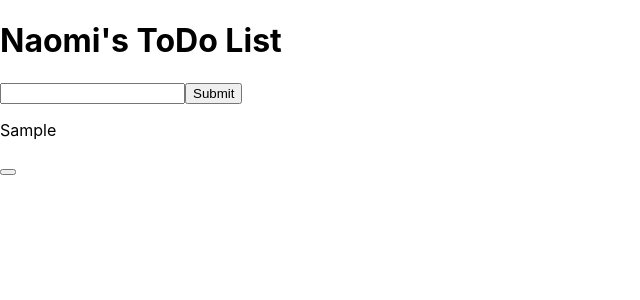
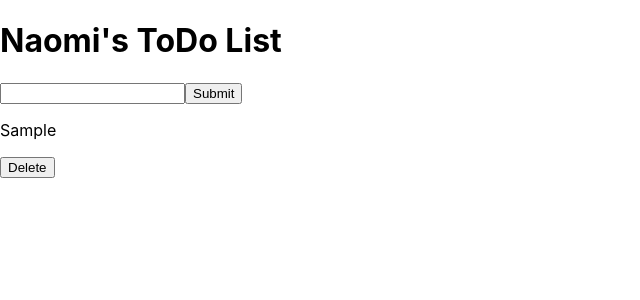
Before and after one commit to naomiuwa/todo-list, a React (Create React App) app: page / in a window 1280 px wide. Both pictures are taken after typing "Sample" into the empty fields and a click on the input 213 px from the left and 93 px from the top of the page. Shown: the top 300 px of the page, without its empty margins (0-640 px from the left). Built offline with nearby package versions, Linux system fonts and the light colour scheme.

Commit message:
created a function to delete a todo from the list

```diff
--- a/src/App.js
+++ b/src/App.js
@@ -17,13 +17,25 @@ function App() {
   //here we can see the latest value of our list
   //console.log(todos)
 
+  //this function removes an item from the todo list
+  //the function takes in the index of item that it removed as an argument
+  function removeTodo (todoIndex) {
+  //a copy of the todos state
+    const todosCopy = [...todos];
+
+  //here we remove the one item using splice
+  todosCopy.splice(todoIndex, 1)
+
+  setTodos(todosCopy);
+  }
+
   return (
     <div className="App">
       <h1> Naomi's ToDo List</h1>
   {/* here we are passing the function down as a prop so that the list updates when the user clicks the submit button to add a new item */}
       <Form addTodo={addTodo} />
   {/* here we are passing the state variable down as a prop to render each item submitted*/}
-      <TodoList todos={todos}/>
+      <TodoList todos={todos} removeTodo={removeTodo}/>
     </div>
   );
 }
--- a/src/Components/ListItem.js
+++ b/src/Components/ListItem.js
@@ -1,10 +1,12 @@
 //this component will rendered through the TodoList component
 
-function ListItem({ text }) {
+function ListItem({ text, removeTodo }) {
   return (
     <div>
+    {/* the p tag has the prop of the text value entered  */}
       <p> {text} </p>
-      <button></button>
+      {/* onClick invokes the removeTodo prop/function & the TodoList component removes the index at which it has to be deleted*/}
+      <button onClick={removeTodo}>Delete</button>
     </div>
   );
 }
--- a/src/Components/TodoList.js
+++ b/src/Components/TodoList.js
@@ -1,13 +1,22 @@
 import ListItem from "./ListItem";
 
 //passing down the todos state variable as a prop to render
-function TodoList({ todos }) {
+function TodoList({ todos, removeTodo }) {
   return (
     <div>
       {
-        //map takes the todos text & transforms it into a list
+        //map takes the todos text & returns each ListItem text as a list
         todos.map((todo, index) => {
-          return <ListItem text={todo} key={index} />;
+          //text={todo}: assigns the value of the current todo to a prop called "text." This is what will be displayed as the task text in the component.
+          //key={index}: a special prop used by React to uniquely identify each element in a list. It helps React efficiently update the list when changes occur.
+          //removeTodo={() => removeTodo(index)}: when the user interacts with the ListItem component and the callback is triggered, it invokes the removeTodo function and provides the index of the specific todo that needs to be removed. This allows the removeTodo function to know exactly which todo to delete from the list.
+          return (
+            <ListItem
+              text={todo}
+              key={index}
+              removeTodo={() => removeTodo(index)}
+            />
+          );
         })
       }
     </div>
```
Also changed, not shown: src/extra_notes.txt (added), src/tests.txt (added).
